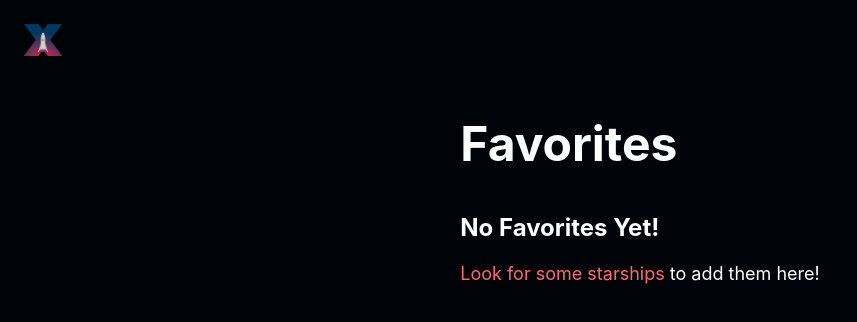
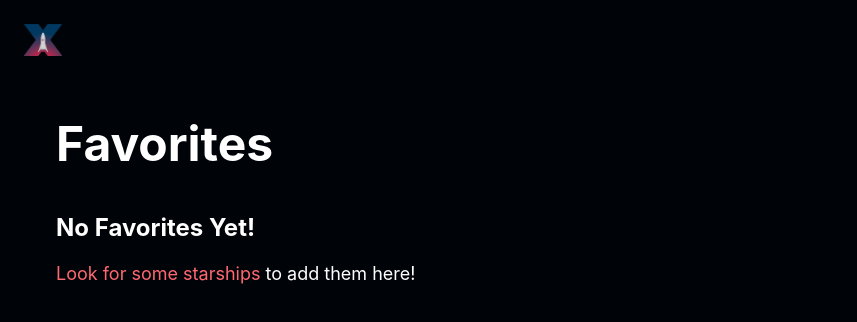
Before and after one commit to jepz20/starships, a React (Create React App) app: page /favorites in a window 1280 px wide. Shown: the top 322 px of the page, without its empty margins (0-857 px from the left). Built offline with nearby package versions, Linux system fonts and the light colour scheme.

Commit message:
fix: align items to start

```diff
--- a/src/App.js
+++ b/src/App.js
@@ -11,7 +11,7 @@ import { ErrorBoundary } from "./shared/components/ErrorBoundary";
 function App() {
   const location = useLocation();
   return (
-    <div className="bg-primary text-primary p-6 flex flex-col justify-center items-center">
+    <div className="bg-primary text-primary p-6 flex flex-col">
       <div className="flex flex-row justify-between w-full pb-16">
         <Link to="/" data-testid="gohome-link">
           <img className="h-8" src={startshipIcon} alt="go home icon" />
--- a/src/views/Favorites.js
+++ b/src/views/Favorites.js
@@ -29,7 +29,7 @@ export const Favorites = () => {
   }
 
   return (
-    <div className="flex flex-col px-4 md:px-8">
+    <div className="flex flex-col px-4 md:px-8 justify-start items-start">
       <Header>Favorites</Header>
       {Component}
     </div>
```
Also changed, not shown: 1 other file (tests, documents, lock files or other folders).
